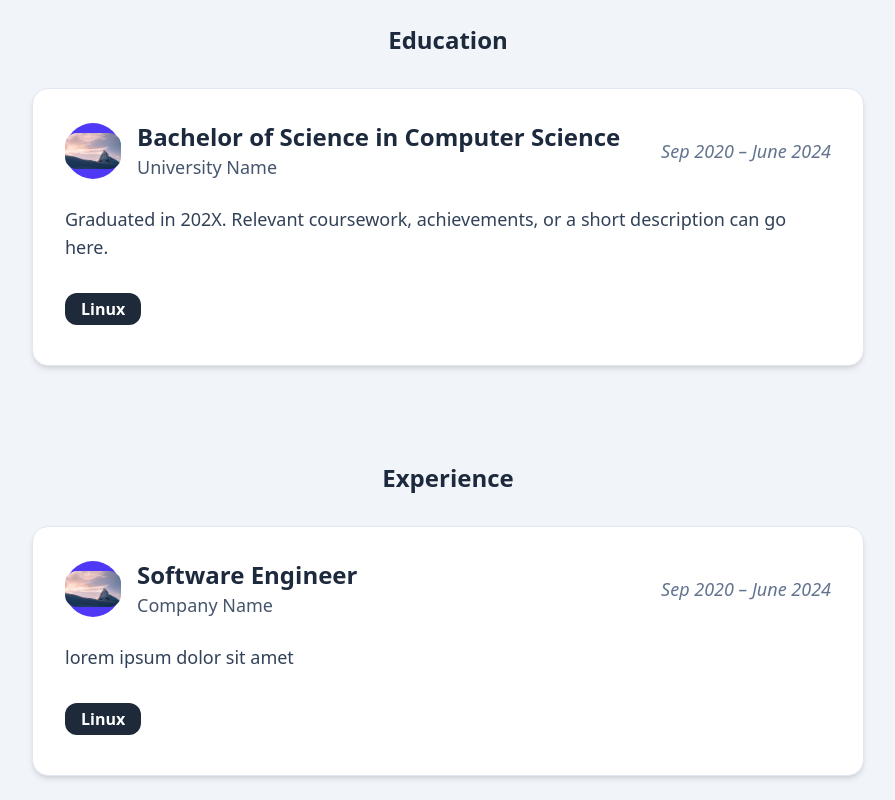
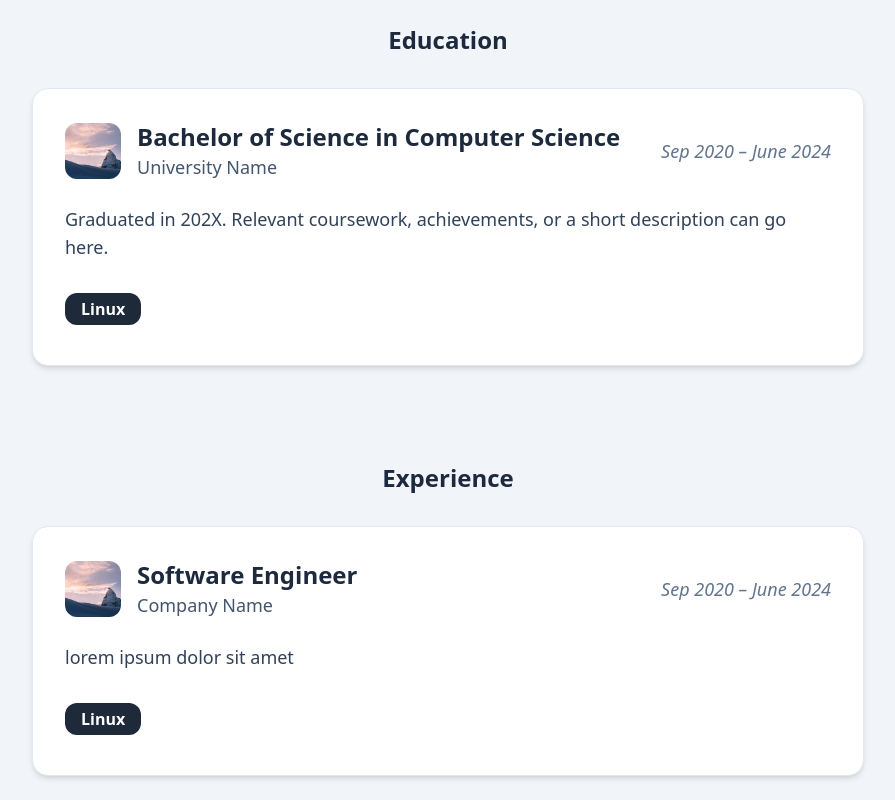
Before and after one commit to h0rs3fa11/portfolio, a React (Vite) app: page / in a window 1280 px wide. Shown: the part 2240-3040 px from the top of the page, without its empty margins (192-1087 px from the left). Built offline with nearby package versions, Linux system fonts and the light colour scheme; a web font is replaced by a local one.

Commit message:
fix error

```diff
--- a/src/components/InfoCard.jsx
+++ b/src/components/InfoCard.jsx
@@ -18,9 +18,13 @@ export default function InfoCard({
       <div className="flex flex-col md:flex-row md:items-center md:justify-between gap-2">
         <div className="flex items-center gap-4">
           {/* Icon/avatar */}
-          <div className="w-14 h-14 rounded-full bg-indigo-600 flex items-center justify-center">
           {image ? (
-              <a href={url} target="_blank" rel="noopener noreferrer">
+            <a
+              className="w-14 h-14 rounded-full bg-indigo-600 flex items-center justify-center"
+              href={url}
+              target="_blank"
+              rel="noopener noreferrer"
+            >
               <img
                 src={image}
                 alt={title}
@@ -28,9 +32,10 @@ export default function InfoCard({
               />
             </a>
           ) : (
-              { icon }
+            <div className="w-14 h-14 rounded-full bg-indigo-600 flex items-center justify-center">
+              {icon}
+            </div>
           )}
-          </div>
           <div>
             <h3 className="text-2xl font-bold text-slate-800">{title}</h3>
             {subtitle && (
```
Lines whose indentation alone changed are shown as unchanged.
